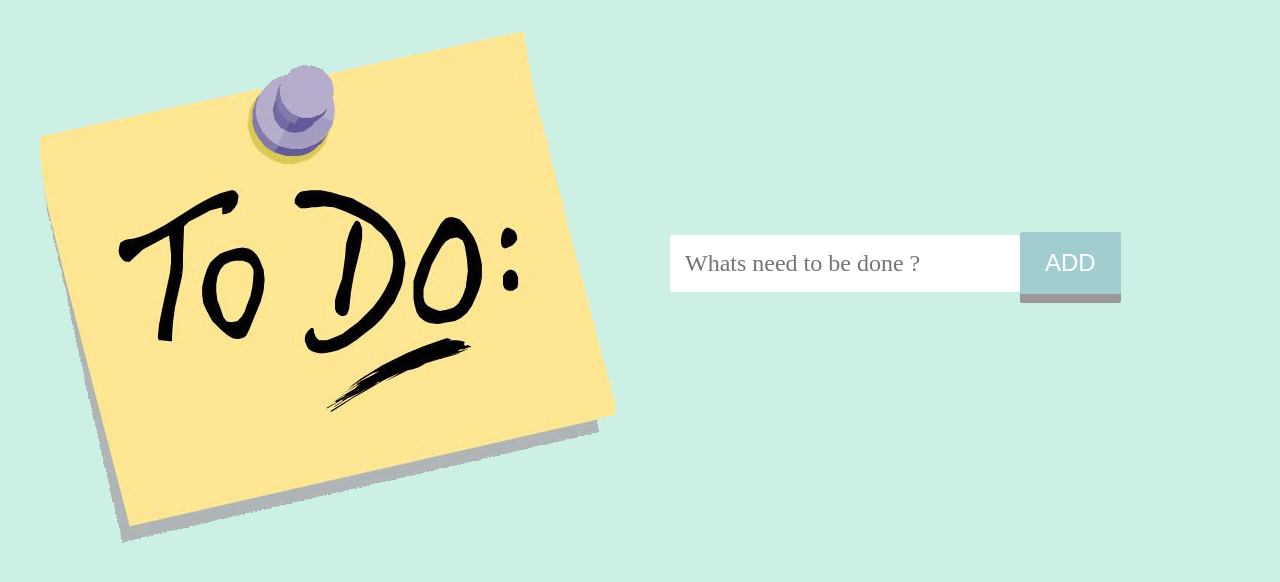
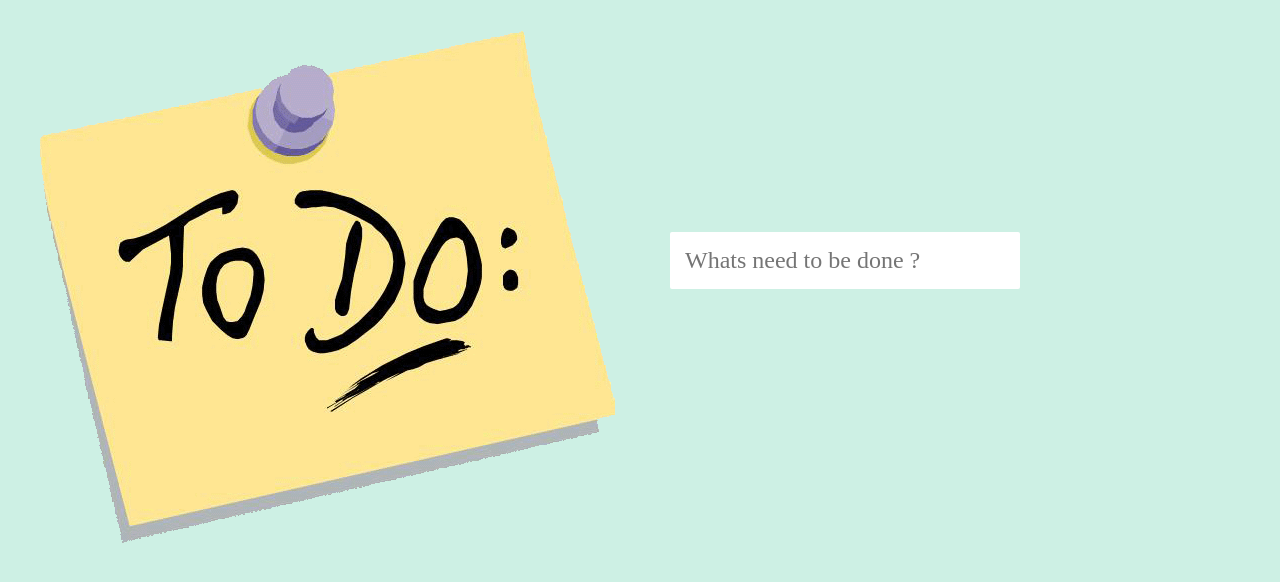
Before and after one commit to IsmiAndhyka18/intro-react, a React (Create React App) app: page / in a window 1280 px wide. Shown: the top 582 px of the page. Built offline with nearby package versions, Linux system fonts and the light colour scheme; a web font is replaced by a local one.

Commit message:
Remove button with onchange enter

```diff
--- a/src/App.css
+++ b/src/App.css
@@ -71,15 +71,15 @@ body{
   color: #fff;
   background-color: #3f7b9e4b;
   border: none;
-  box-shadow: 0 9px #999;
+  box-shadow: 0 9px rgb(165, 153, 173);
   border-radius: 2px;
 }
 
 .button:hover {background-color: #8b75a0}
 
 .button:active {
-  background-color: #95be96;
-  box-shadow: 0 5px rgb(136, 131, 131);
+  background-color: #abcaab;
+  box-shadow: 0 5px rgb(125, 117, 129);
   transform: translateY(4px);
 
 
--- a/src/components/TodoForm.js
+++ b/src/components/TodoForm.js
@@ -4,24 +4,24 @@ import { v4 as uuidv4 } from 'uuid'
 export default function TodoForm({todos , setTodos}) {
   const inputRef = useRef();
 
-  function clickHandler() {
-    const inputElement = inputRef.current;
-    const name = inputRef.current.value
-
-        if (name === "") return
-
-        setTodos([ ...todos, {name: name, complete: false, id: uuidv4()}])
-
-        inputRef.current.value = null
-
-
-    console.log(name);
-  }
+  const clickHandler = (e) => {
+    if(e.key === 'Enter'){
+     const name = inputRef.current.value
+     if (name === "") return
+     setTodos([ ...todos, {name: name, complete: false, id: uuidv4()}])
+      inputRef.current.value = null
+    }
+ }
+    const keyEnterHandler = (e) =>{
+    if(e.key === 'Enter'){
+        clickHandler()
+     }
+}
 
     return (
       <div>
-          <input  ref={inputRef}  className="todo-input" type="text" placeholder="Whats need to be done ?" />
-           <button  onClick={clickHandler} className="button" type="submit"  value="Submit">ADD</button>
+          <input  ref={inputRef}  onKeyPress={clickHandler} className="todo-input" type="text" placeholder="Whats need to be done ?" />
+
       </div>
     )
 }
--- a/src/components/TodoList.js
+++ b/src/components/TodoList.js
@@ -1,10 +1,6 @@
 import React from 'react';
 
 function TodoList({todos}) {
-
-
-
-
 
 
   return (
```
